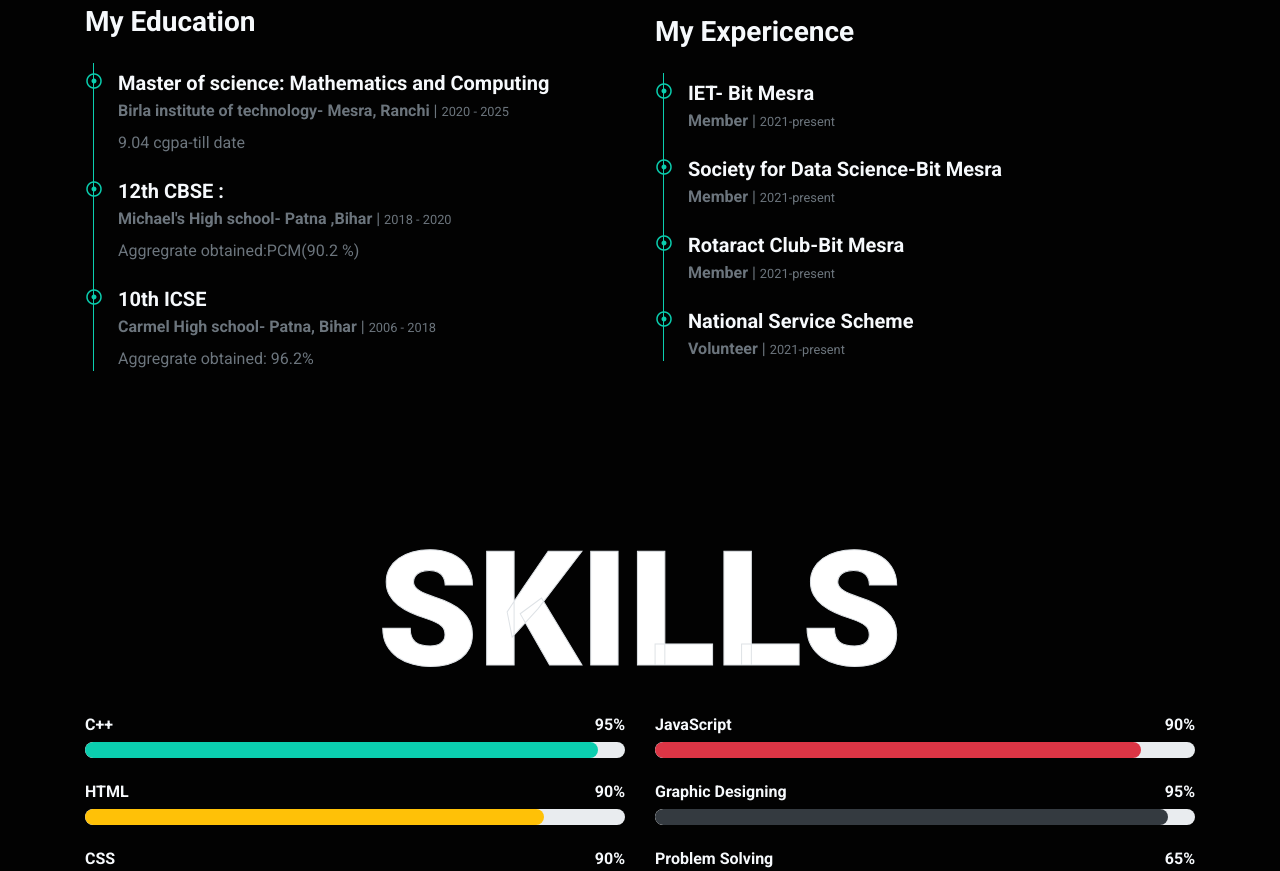
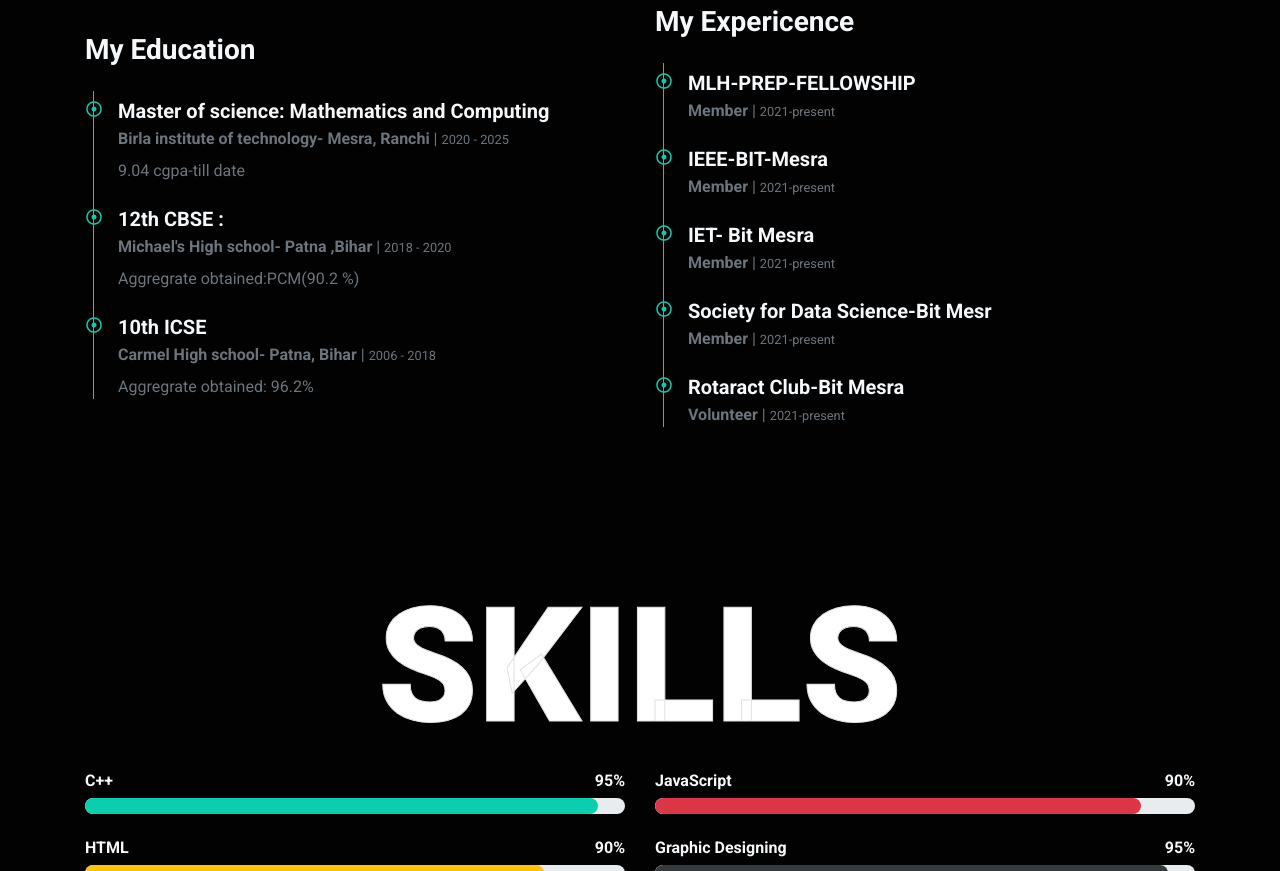
Before and after one commit to shamvi-05/Portfolio, a plain HTML site: page index.html in a window 1280 px wide. Shown: the part 1832-2703 px from the top of the page. Drawn offline with nearby package versions, Linux system fonts and the light colour scheme.

Commit message:
Update index.html

```diff
--- a/index.html
+++ b/index.html
@@ -161,25 +161,31 @@
                     <div class="border-left border-primary pt-2 pl-4 ml-2">
                         <div class="position-relative mb-4">
                             <i class="far fa-dot-circle text-primary position-absolute" style="top: 2px; left: -32px;"></i>
+                            <h5 class="font-weight-bold mb-1">MLH-PREP-FELLOWSHIP</h5>
+                            <p class="mb-2"><strong>Member</strong> | <small>2021-present</small></p>
+
+                        </div>
+                        <div class="position-relative mb-4">
+                            <i class="far fa-dot-circle text-primary position-absolute" style="top: 2px; left: -32px;"></i>
+                            <h5 class="font-weight-bold mb-1">IEEE-BIT-Mesra</h5>
+                            <p class="mb-2"><strong>Member</strong> | <small>2021-present</small></p>
+
+                        </div>
+                        <div class="position-relative mb-4">
+                            <i class="far fa-dot-circle text-primary position-absolute" style="top: 2px; left: -32px;"></i>
                             <h5 class="font-weight-bold mb-1">IET- Bit Mesra</h5>
                             <p class="mb-2"><strong>Member</strong> | <small>2021-present</small></p>
 
                         </div>
                         <div class="position-relative mb-4">
                             <i class="far fa-dot-circle text-primary position-absolute" style="top: 2px; left: -32px;"></i>
-                            <h5 class="font-weight-bold mb-1">Society for Data Science-Bit Mesra</h5>
+                            <h5 class="font-weight-bold mb-1">Society for Data Science-Bit Mesr</h5>
                             <p class="mb-2"><strong>Member</strong> | <small>2021-present</small></p>
 
                         </div>
                         <div class="position-relative mb-4">
                             <i class="far fa-dot-circle text-primary position-absolute" style="top: 2px; left: -32px;"></i>
                             <h5 class="font-weight-bold mb-1">Rotaract Club-Bit Mesra</h5>
-                            <p class="mb-2"><strong>Member</strong> | <small>2021-present</small></p>
-
-                        </div>
-                        <div class="position-relative mb-4">
-                            <i class="far fa-dot-circle text-primary position-absolute" style="top: 2px; left: -32px;"></i>
-                            <h5 class="font-weight-bold mb-1">National Service Scheme</h5>
                             <p class="mb-2"><strong>Volunteer</strong> | <small>2021-present</small></p>
 
                         </div>
```
